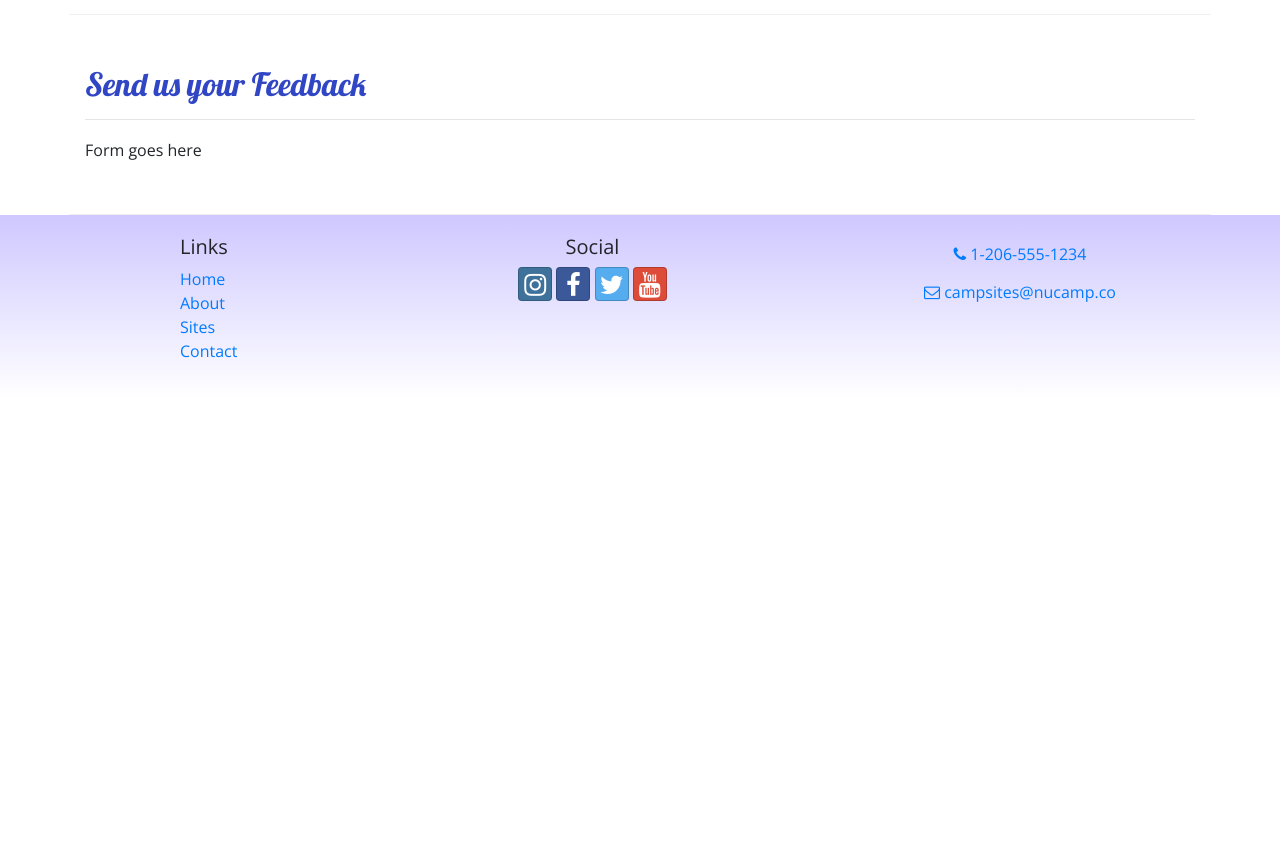
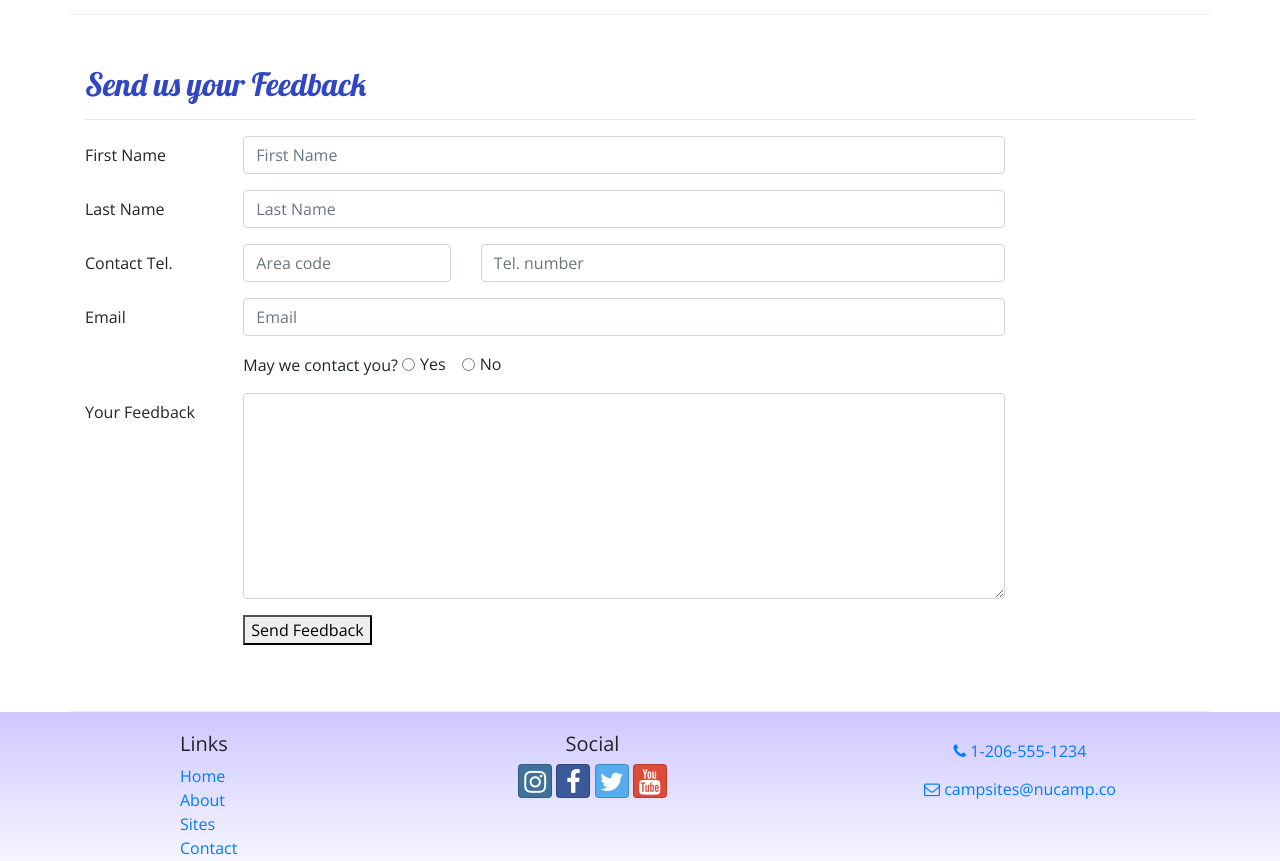
Before and after one commit to bowenbowengone/nucampsite, a website: page contactus.html in a window 1280 px wide. Shown: the part 560-1421 px from the top of the page. Before the commit the page ends 959 px from the top, so only its background shows below. Drawn offline with nearby package versions, Linux system fonts and the light colour scheme.

Commit message:
Forms and Contact Us

```diff
--- a/contactus.html
+++ b/contactus.html
@@ -80,11 +80,64 @@
                 <hr />
             </div>
             <div class="col-md-10">
-                Form goes here
+                <form>
+                    <div class="form-group row">
+                        <label for="firstName" class="col-md-2 col-form-label">First Name</label>
+                        <div class="col-md-10">
+                            <input type="text" class="form-control" id="firstName" name="firstName" placeholder="First Name" />
+                        </div>
+                    </div>
+                    <div class="form-group row">
+                        <label for="lastName" class="col-md-2 col-form-label">Last Name</label>
+                        <div class="col-md-10">
+                            <input type="text" class="form-control" id="lastName" name="lastName" placeholder="Last Name" />
+                        </div>
+                    </div>
+                    <div class="form-group row">
+                        <label for="areaCode" class="col-md-2 col-form-label">Contact Tel.</label>
+                        <div class="col-5 col-md-3">
+                            <input type="tel" class="form-control" id="areaCode" name="areaCode" placeholder="Area code" />
+                        </div>
+                        <div class="col-7">
+                            <input type="tel" class="form-control" name="telNum" placeholder="Tel. number" />
+                        </div>
+                    </div>
+                    <div class="form-group row">
+                        <label for="email" class="col-md-2 col-form-label">Email</label>
+                        <div class="col-md-10">
+                            <input type="email" class="form-control" id="email" name="email" placeholder="Email" />
+                        </div>
+                    </div>
+                    <div class="form-group row">
+                        <div class="col offset-md-2">
+                            May we contact you?
+                            <div class="form-check form-check-inline">
+                                <input type="radio" class="form-check-input" id="contactYes" name="contactRadios" value="yes" />
+                                <label for="contactYes" class="form-check-label">Yes</label>
+                            </div>
+                            <div class="form-check form-check-inline">
+                                <input type="radio" class="form-check-input" id="contactNo" name="contactRadios" value="no" />
+                                <label for="contactNo" class="form-check-label">No</label>
+                            </div>
+                        </div>
+                    </div>
+                    <div class="form-group row">
+                        <label for="feedback" class="col-md-2 col-form-label">Your Feedback</label>
+                        <div class="col-md-10">
+                            <textarea class="form-control" id="feedback" name="feedback" rows="8"></textarea>
+                        </div>
+                    </div>
+                    <div class="form-group row">
+                        <div class="offset-md-2 col-md-10">
+                            <button type="submit">Send Feedback</button>
+                        </div>
+                    </div>
+                </form>
             </div>
-       </div>
+        </div>
 
     </div>
+
 
     <footer>
         <div class="container">
```
